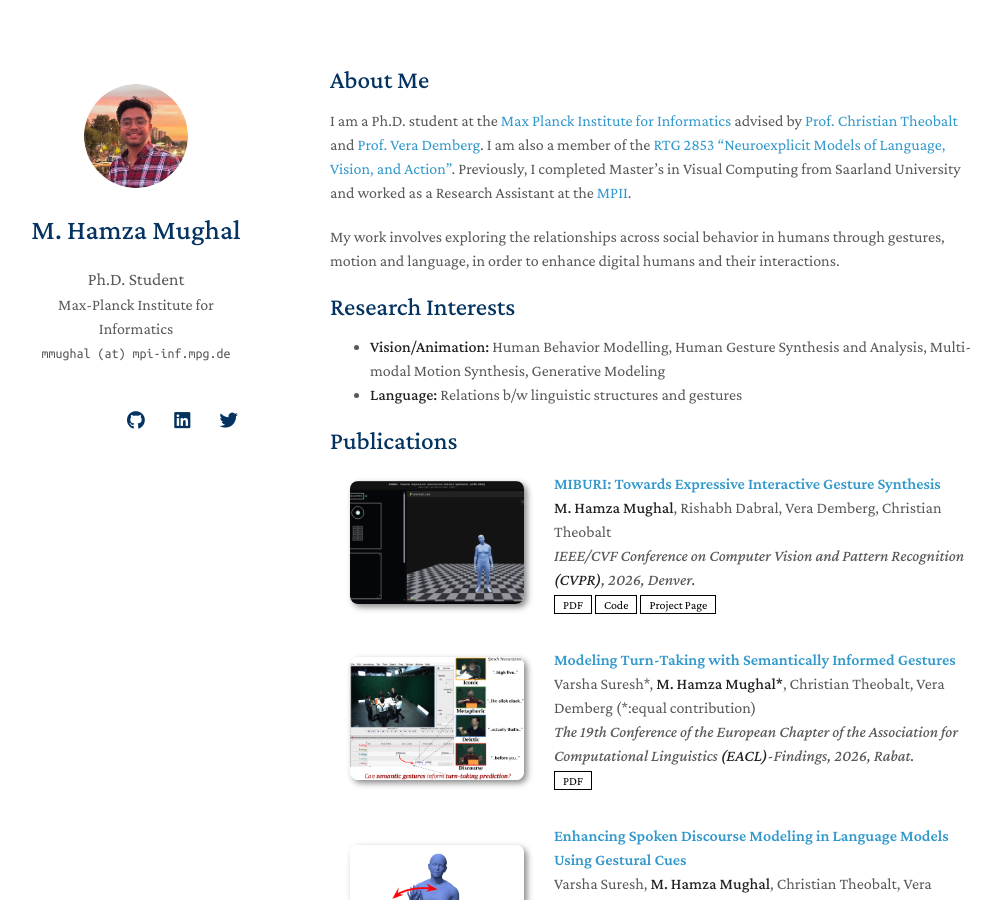
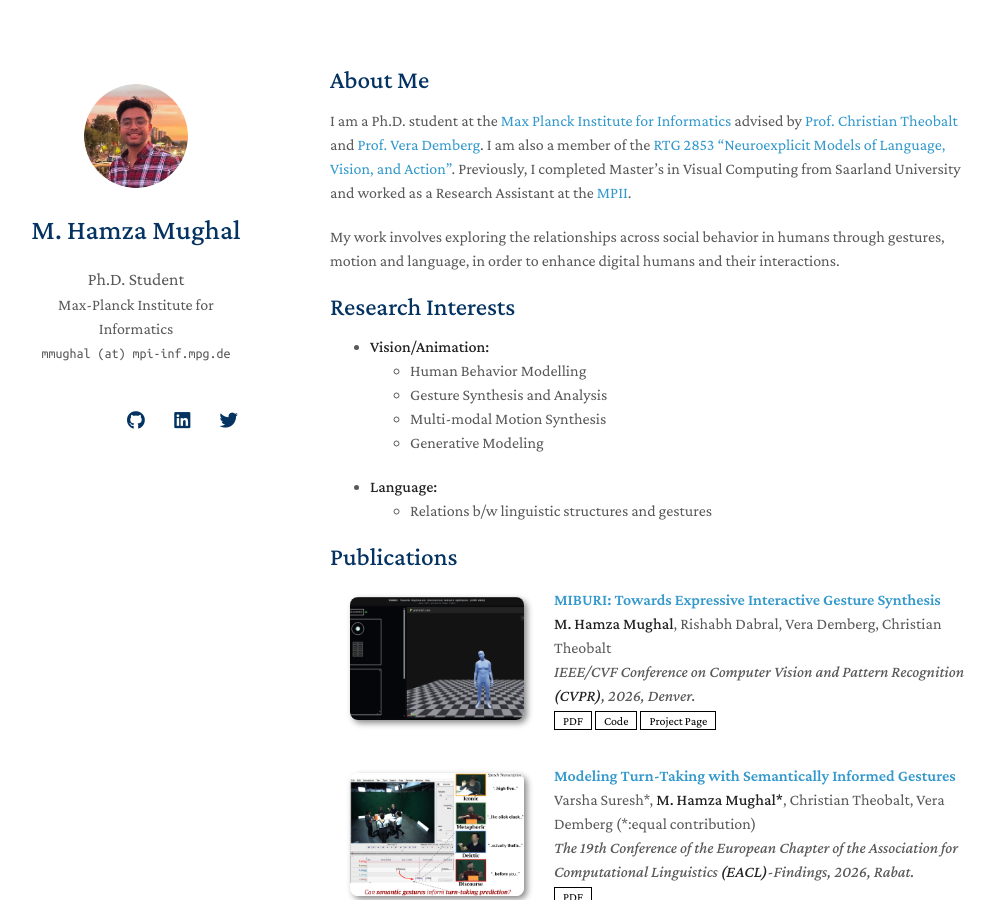
Before and after one commit to m-hamza-mughal/m-hamza-mughal.github.io, a Jekyll site: the page built from index.md, in a window 1280 px wide and 900 px high. Shown: the whole window, without its empty margins (140-1141 px from the left). Built offline with Jekyll 4.4.1, drawn with Linux system fonts in a browser that asks for light colours; nearby versions of some CDN libraries; a style sheet for code colours, icons or effects is not loaded; our own code applies the rules of GitHub Pages for plain Markdown files.

```diff
--- a/index.md
+++ b/index.md
@@ -10,8 +10,13 @@
 
 ## Research Interests
 
-- **Vision/Animation:** Human Behavior Modelling, Human Gesture Synthesis and Analysis, Multi-modal Motion Synthesis, Generative Modeling
-- **Language:** Relations b/w linguistic structures and gestures
+- **Vision/Animation:**
+  - Human Behavior Modelling
+  - Gesture Synthesis and Analysis
+  - Multi-modal Motion Synthesis
+  - Generative Modeling
+- **Language:**
+  - Relations b/w linguistic structures and gestures
 
 {% include_relative _includes/publications.md %}
 
```
